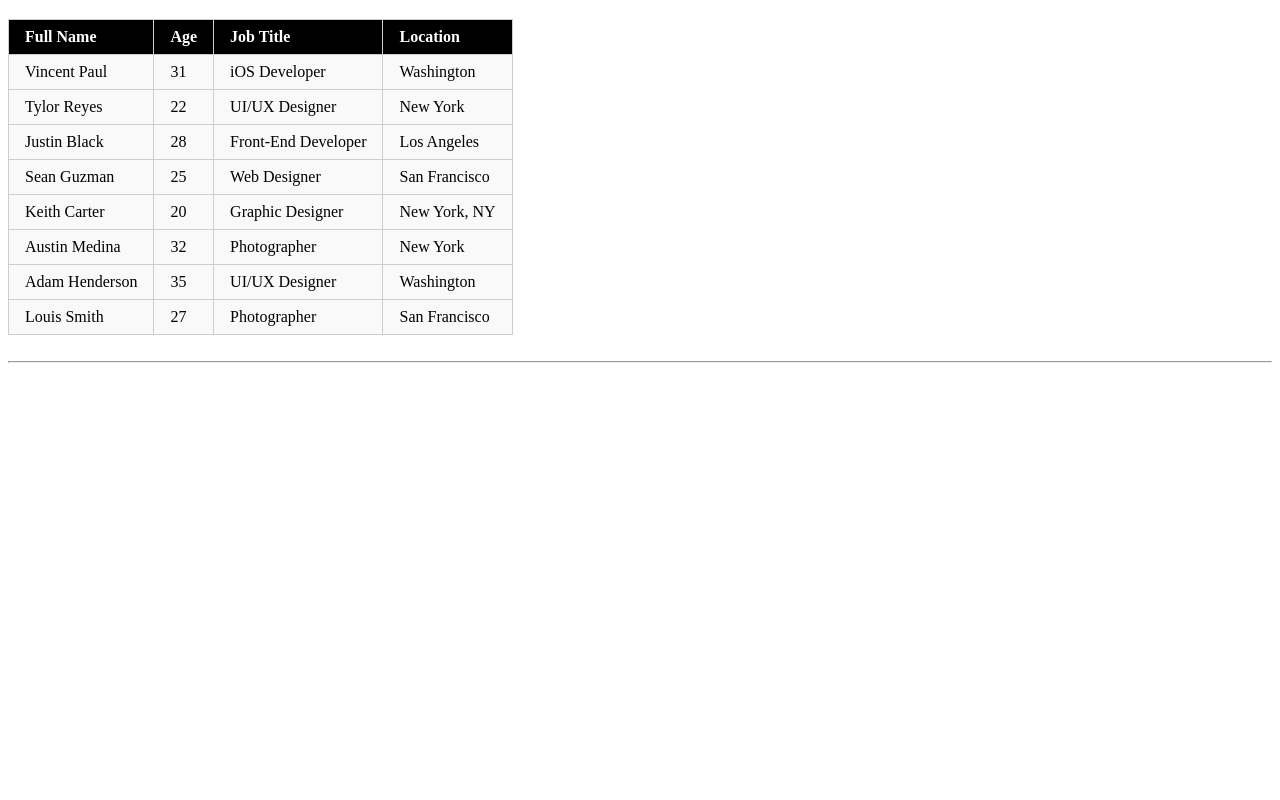
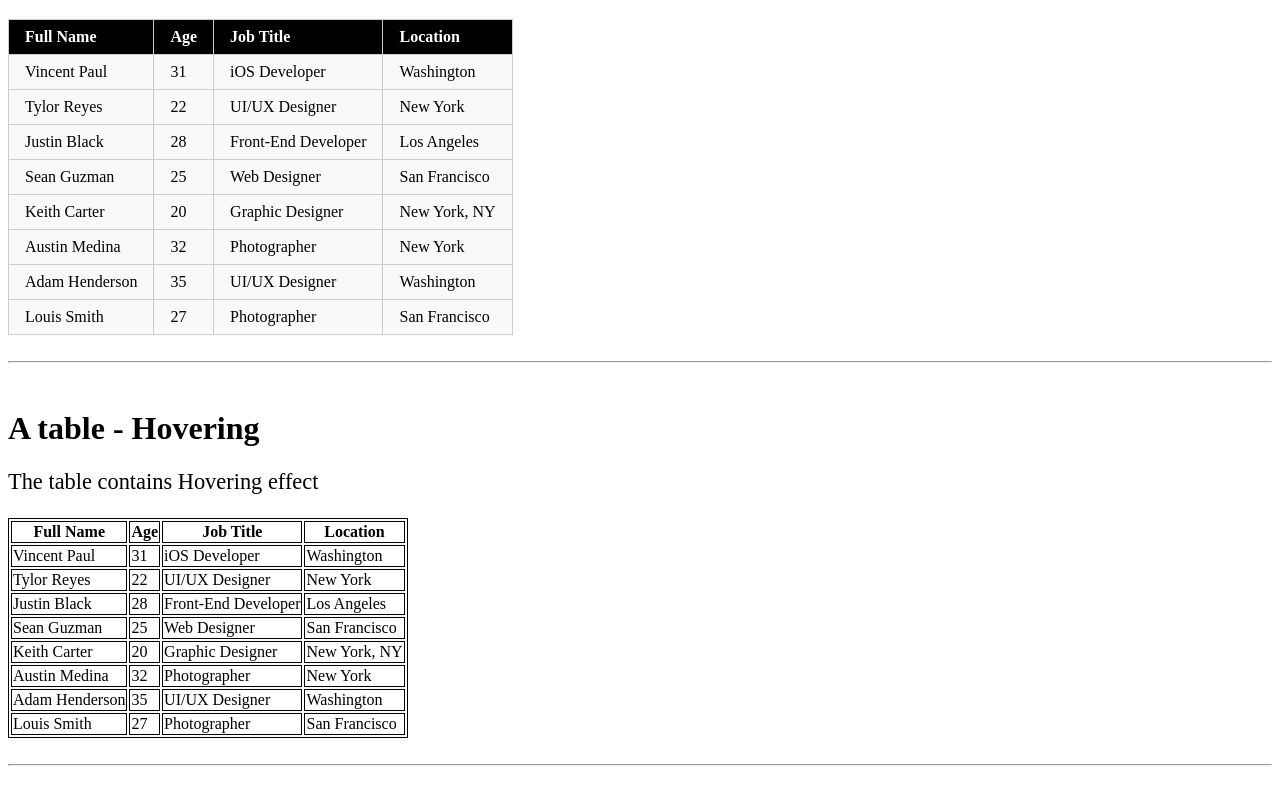
Before and after one commit to ranjitfule/tables, a plain HTML site: page index.html in a window 1280 px wide. Shown: the part 2684-3484 px from the top of the page. Before the commit the page ends 3081 px from the top, so only its background shows below. Drawn offline with Linux system fonts and the light colour scheme.

Commit message:
Update index.html

```diff
--- a/index.html
+++ b/index.html
@@ -4,6 +4,7 @@
 	<meta charset="utf-8">
 	<title>The Table Demo - With Different Styles</title>
 	<style type="text/css">
+		#t9, #t9 td, #t9 th, #t9 td{  border: 1px solid black; }
 		#t2, #t2 td, #t2 th{
 			border: 1px solid gray;
 			border-collapse: collapse;
@@ -537,6 +538,68 @@
 	<hr>
 	<br>
 
+	<h1>A table - Hovering </h1>
+	<p>The table contains Hovering effect</p>
+	<table id="t9">
+		<tr>
+			<th>Full Name</th>
+			<th>Age</th>
+			<th>Job Title</th>
+			<th>Location</th>
+		</tr>
+		<tr>
+			<td>Vincent Paul</td>
+			<td>31</td>
+			<td>iOS Developer</td>
+			<td>Washington</td>
+		</tr>
+		<tr>
+			<td>Tylor Reyes</td>
+			<td>22</td>
+			<td>UI/UX Designer</td>
+			<td>New York</td>
+		</tr>
+		<tr>
+			<td>Justin Black</td>
+			<td>28</td>
+			<td>Front-End Developer</td>
+			<td>Los Angeles</td>
+		</tr>
+		<tr>
+			<td>Sean Guzman</td>
+			<td>25</td>
+			<td>Web Designer</td>
+			<td>San Francisco</td>
+		</tr>
+		<tr>
+			<td>Keith Carter</td>
+			<td>20</td>
+			<td>Graphic Designer</td>
+			<td>New York, NY</td>
+		</tr>
+		<tr>
+			<td>Austin Medina</td>
+			<td>32</td>
+			<td>Photographer</td>
+			<td>New York</td>
+		</tr>
+		<tr>
+			<td>Adam Henderson</td>
+			<td>35</td>
+			<td>UI/UX Designer</td>
+			<td>Washington</td>
+		</tr>
+		<tr>
+			<td>Louis Smith</td>
+			<td>27</td>
+			<td>Photographer</td>
+			<td>San Francisco</td>
+		</tr>
+	</table>
+
+	<br>
+	<hr>
+	<br>
 
 
 </body>
```
